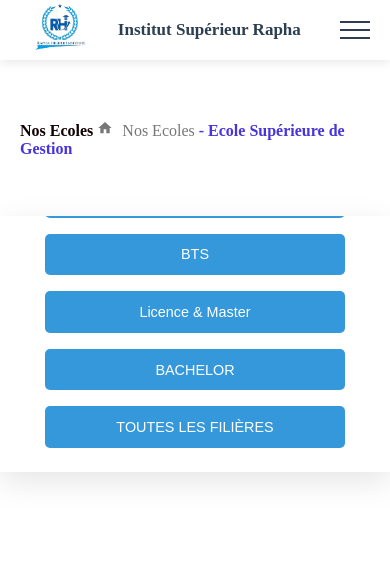
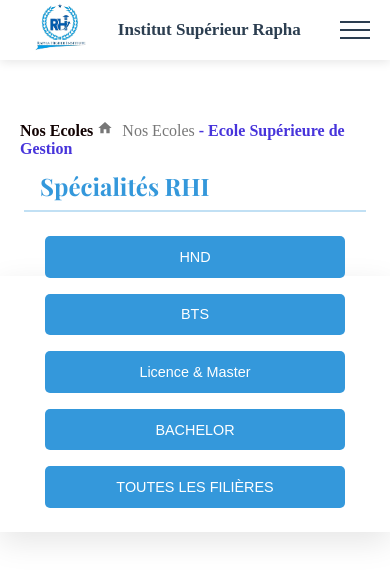
Before and after one commit to djufomene/raphainstitut, a React (Vite) app: page /school-info/1 in a window 390 px wide. Shown: the top 580 px of the page. Built offline with nearby package versions, Linux system fonts and the light colour scheme.

Commit message:
modification  sur EcoleDedaile.scss

```diff
--- a/src/styles/EcoleDedail.scss
+++ b/src/styles/EcoleDedail.scss
@@ -238,6 +238,15 @@
         }
       }
     }
+
+
+  }
+}
+
+  @media (max-width: 429px) {
+  .right-section {
+    overflow: visible !important;
+    margin-top: 60px;
   }
 }
 
@@ -283,6 +292,9 @@
   }
 }
 
+
+
+
 /* Extra large devices (large desktops, 1200px and up) */
 @media (min-width: 1200px) {
   .specialites-page {
@@ -293,6 +305,11 @@
     }
   }
 }
+
+
+
+
+
 
 @keyframes fadeIn {
   from { opacity: 0; transform: translateY(20px); }
```
